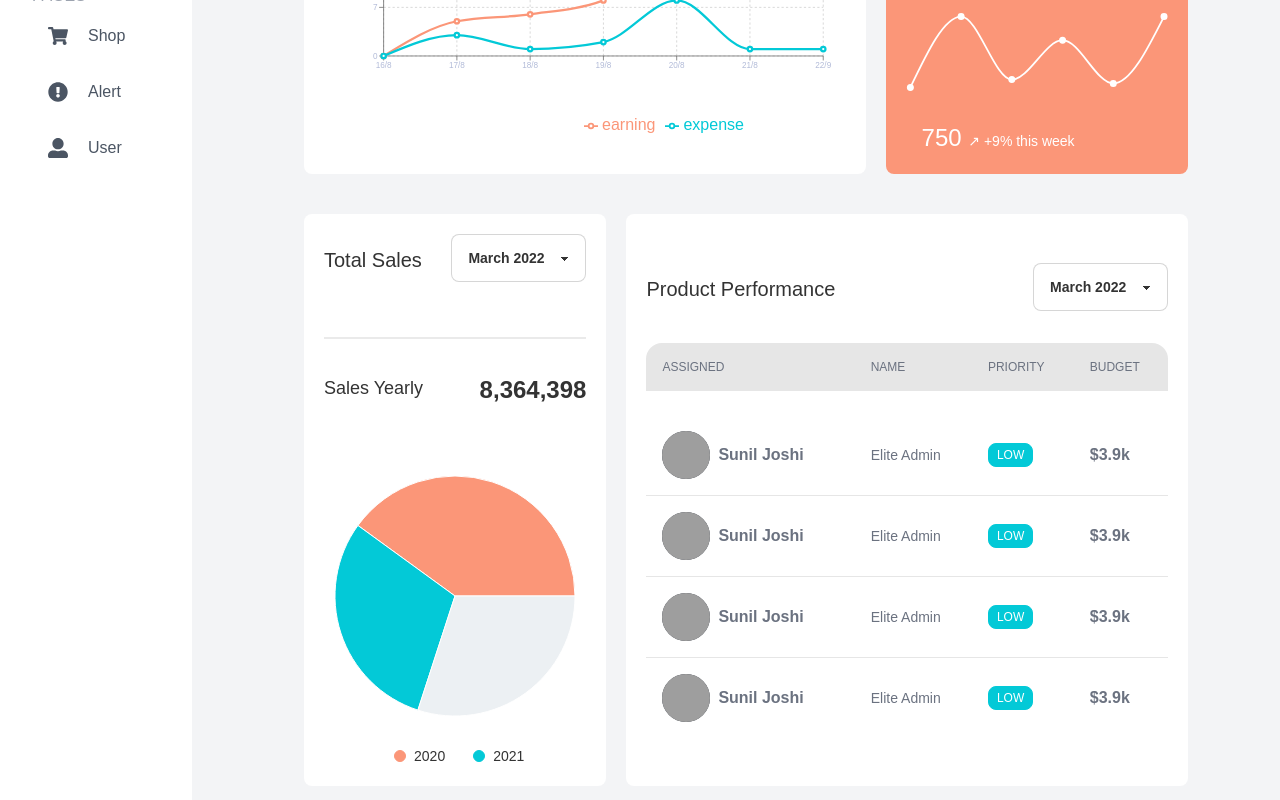
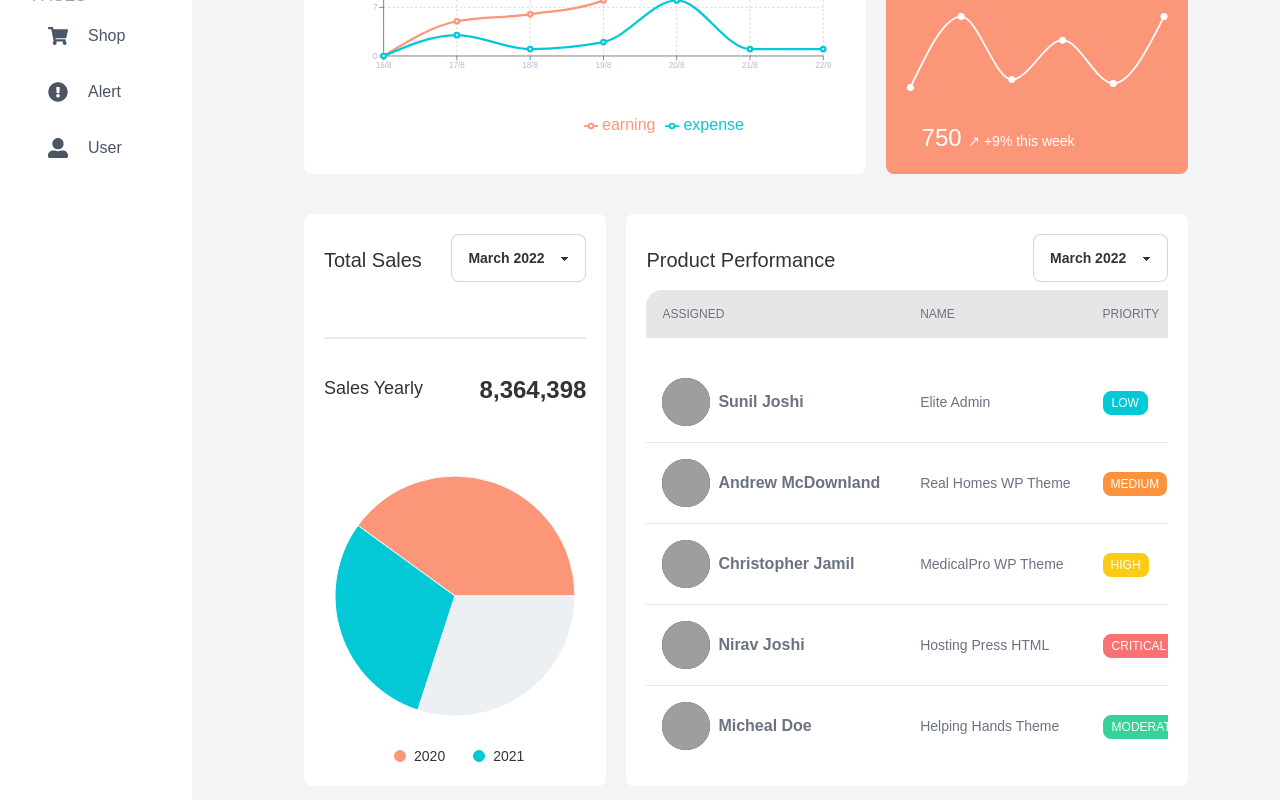
Before and after one commit to Alapottra-troj1n/analytical-dashboard-react, a React (Create React App) app: page / in a window 1280 px wide. Shown: the part 676-1476 px from the top of the page. Built offline with nearby package versions, Linux system fonts and the light colour scheme; grey boxes are pictures that could not be loaded.

Commit message:
finished third section

```diff
--- a/src/components/Modern.jsx
+++ b/src/components/Modern.jsx
@@ -93,7 +93,7 @@ const Modern = () => {
                 </div>
                 <div className="grid grid-cols-[35%,65%] px-28 items-center gap-5 mt-10">
 
-                    <div className=" bg-white py-5 flex flex-col justify-center px-5 rounded-lg">
+                    <div className=" bg-white py-5 flex flex-col justify-between px-5 rounded-lg">
                         <div className='flex justify-between'>
                             <h2 className="text-left text-xl font-medium mt-3 mb-10">Total Sales</h2>
                             <select class="select max-w-xs select-bordered">
@@ -104,7 +104,7 @@ const Modern = () => {
                             </select>
                         </div>
 
-                            <div className="divider"></div>
+                        <div className="divider"></div>
                           <div className="flex justify-between" >
                           <h2 className="text-left text-lg font-medium mt-3 mb-10">Sales Yearly</h2>
                           <h2 className="text-left text-2xl font-semibold mt-3 mb-10">8,364,398</h2>
@@ -128,10 +128,10 @@ const Modern = () => {
 
 
 
-                    <div className=" bg-white py-5 flex flex-col flex-1 h-full overflow-y-scroll overflow-x-hidden w-full justify-center px-5 rounded-lg">
+                    <div className=" bg-white py-5 flex flex-col  h-full w-full justify-between px-5 rounded-lg">
 
                     <div className='flex justify-between'>
-                            <h2 className="text-left text-xl font-medium mt-3 mb-10">Product Performance</h2>
+                            <h2 className="text-left text-xl font-medium mt-3">Product Performance</h2>
                             <select class="select max-w-xs select-bordered">
                                 <option disabled selected>March 2022</option>
                                 <option>April 2022</option>
@@ -140,7 +140,9 @@ const Modern = () => {
                             </select>
                     </div>
 
-                    <div className=''>
+
+
+                    <div>
                         <Table/>
                     </div>
 
--- a/src/components/Table.jsx
+++ b/src/components/Table.jsx
@@ -6,7 +6,7 @@ const Table = () => {
         <div className="overflow-x-auto">
             <table className="table w-full">
                 <thead >
-                    <tr className="text-md mt-7  text-gray-500 ">
+                    <tr className="text-md  text-gray-500 ">
 
                         <th className="font-medium">Assigned</th>
                         <th className="font-medium">Name</th>
@@ -16,13 +16,13 @@ const Table = () => {
                 </thead>
               <br />
                 <tbody>
-                    <tr className="text-md mt-7  text-gray-500 ">
+                    <tr className="text-md  text-gray-500 ">
                         <td>
 
                            <div className="flex items-center">
                            <div class="avatar placeholder">
                             <div class="bg-neutral-focus text-neutral-content rounded-full w-12">
-                                <img src="https://api.lorem.space/image/face?hash=28212" alt='' />
+                                <img src="https://i.ibb.co/y5szpzZ/download.jpg" alt='' />
                             </div>
                             </div>
                             <h2 className='mx-2 font-semibold'>Sunil Joshi</h2>
@@ -33,68 +33,91 @@ const Table = () => {
                         </td>
                         <td><h2 className='text-sm' >Elite Admin</h2></td>
                         <td> <button className="btn btn-xs btn-secondary text-xs font-medium text-white">Low</button> </td>
-                        <td><h2 className='text-md font-semibold' >$3.9k</h2></td>
+                        <td><h2 className='text-sm font-semibold' >$3.9k</h2></td>
                     </tr>
 
-                    <tr className="text-md mt-7  text-gray-500 ">
+                    <tr className="text-md  text-gray-500 ">
                         <td>
 
                            <div className="flex items-center">
                            <div class="avatar placeholder">
                             <div class="bg-neutral-focus text-neutral-content rounded-full w-12">
-                                <img src="https://api.lorem.space/image/face?hash=28212" alt='' />
+                                <img src="https://i.ibb.co/B3tfbP8/download.jpg" alt='' />
                             </div>
                             </div>
-                            <h2 className='mx-2 font-semibold'>Sunil Joshi</h2>
+                            <h2 className='mx-2 font-semibold'>Andrew McDownland</h2>
                            </div>
 
 
 
                         </td>
-                        <td><h2 className='text-sm' >Elite Admin</h2></td>
-                        <td> <button className="btn btn-xs btn-secondary text-xs font-medium text-white">Low</button> </td>
-                        <td><h2 className='text-md font-semibold' >$3.9k</h2></td>
+                        <td><h2 className='text-sm' >Real Homes WP Theme</h2></td>
+                        <td> <button className="btn btn-xs bg-orange-400 border-0 text-xs font-medium text-white">Medium</button> </td>
+                        <td><h2 className='text-sm font-semibold' >$24.5k</h2></td>
                     </tr>
 
-                    <tr className="text-md mt-7  text-gray-500 ">
+                    <tr className="text-md text-gray-500 ">
                         <td>
 
                            <div className="flex items-center">
                            <div class="avatar placeholder">
                             <div class="bg-neutral-focus text-neutral-content rounded-full w-12">
-                                <img src="https://api.lorem.space/image/face?hash=28212" alt='' />
+                                <img src="https://i.ibb.co/1fKf22Q/download.jpg" alt='' />
                             </div>
                             </div>
-                            <h2 className='mx-2 font-semibold'>Sunil Joshi</h2>
+                            <h2 className='mx-2 font-semibold'>Christopher Jamil</h2>
                            </div>
 
 
 
                         </td>
-                        <td><h2 className='text-sm' >Elite Admin</h2></td>
-                        <td> <button className="btn btn-xs btn-secondary text-xs font-medium text-white">Low</button> </td>
-                        <td><h2 className='text-md font-semibold' >$3.9k</h2></td>
+                        <td><h2 className='text-sm' >MedicalPro WP Theme</h2></td>
+                        <td> <button className="btn btn-xs bg-yellow-400 border-0 text-xs font-medium text-white">High</button> </td>
+                        <td><h2 className='text-sm font-semibold' >$12.8k</h2></td>
                     </tr>
 
-                    <tr className="text-md mt-7  text-gray-500 ">
+                    <tr className="text-md  text-gray-500 ">
                         <td>
 
                            <div className="flex items-center">
                            <div class="avatar placeholder">
                             <div class="bg-neutral-focus text-neutral-content rounded-full w-12">
-                                <img src="https://api.lorem.space/image/face?hash=28212" alt='' />
+                                <img src="https://i.ibb.co/qBXPtvg/download-1.jpg" alt='' />
                             </div>
                             </div>
-                            <h2 className='mx-2 font-semibold'>Sunil Joshi</h2>
+                            <h2 className='mx-2 font-semibold'>Nirav Joshi</h2>
                            </div>
 
 
 
                         </td>
-                        <td><h2 className='text-sm' >Elite Admin</h2></td>
-                        <td> <button className="btn btn-xs btn-secondary text-xs font-medium text-white">Low</button> </td>
-                        <td><h2 className='text-md font-semibold' >$3.9k</h2></td>
+                        <td><h2 className='text-sm' >Hosting Press HTML</h2></td>
+                        <td> <button className="btn btn-xs btn-error text-xs font-medium text-white">Critical</button> </td>
+                        <td><h2 className='text-sm font-semibold' >$2.4k</h2></td>
                     </tr>
+
+                    <tr className="text-md text-gray-500 ">
+                        <td>
+
+                           <div className="flex items-center">
+                           <div class="avatar placeholder">
+                            <div class="bg-neutral-focus text-neutral-content rounded-full w-12">
+                                <img src="https://i.ibb.co/VCn0PQ3/download-2.jpg" alt='' />
+                            </div>
+                            </div>
+                            <h2 className='mx-2 font-semibold'>Micheal Doe</h2>
+                           </div>
+
+
+
+                        </td>
+                        <td><h2 className='text-sm' >Helping Hands Theme</h2></td>
+                        <td> <button className="btn btn-xs btn-success text-xs font-medium text-white">Moderate</button> </td>
+                        <td><h2 className='text-sm font-semibold' >$9.3k</h2></td>
+                    </tr>
+
+
+
 
 
 
```
